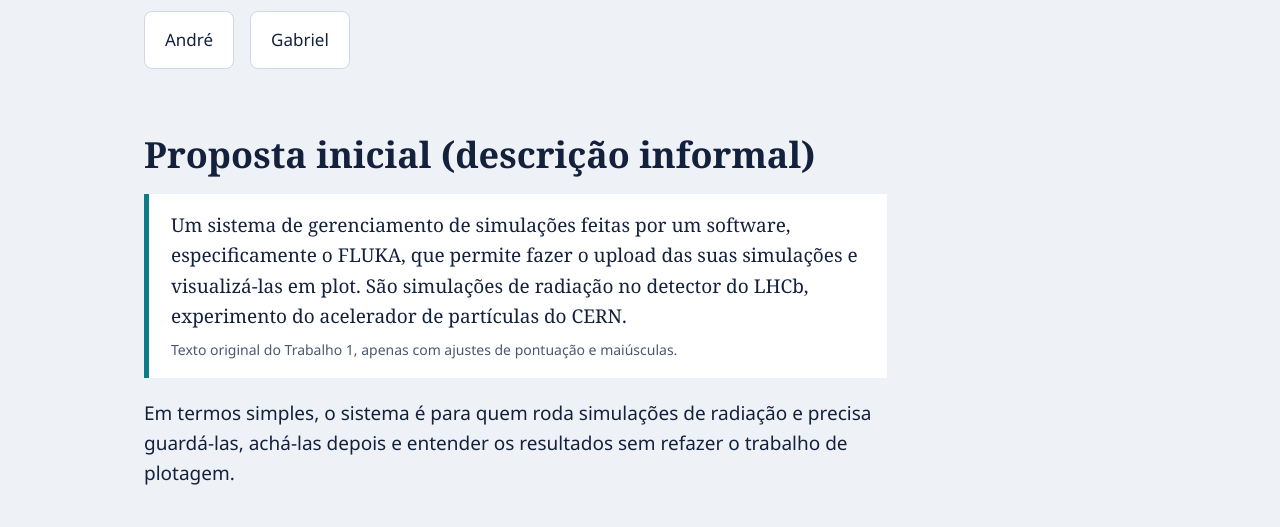
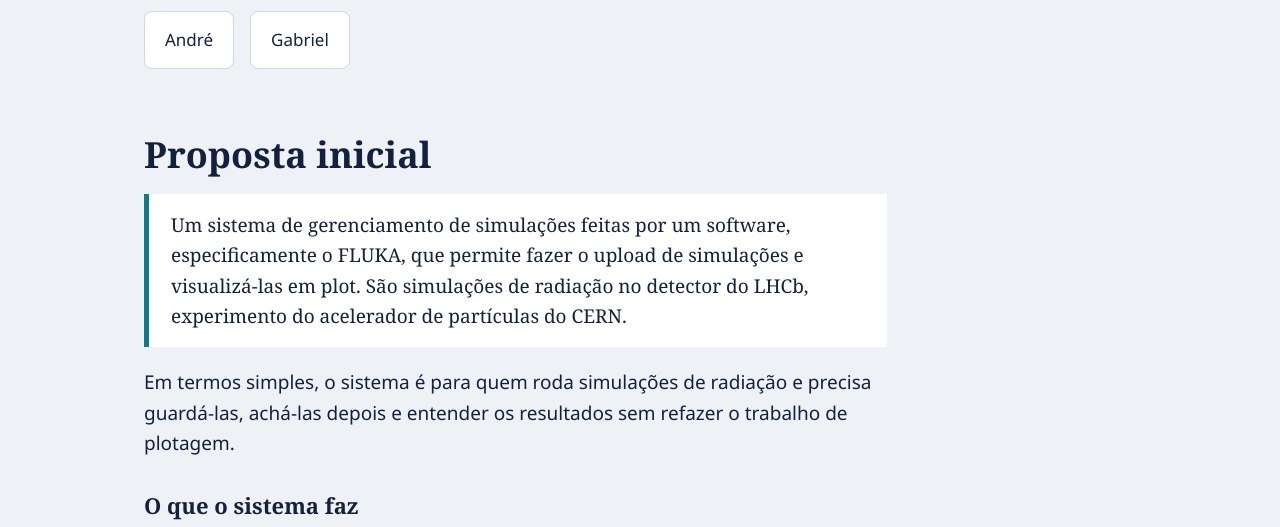
Before and after one commit to pacificoo/radiate, a plain HTML site: page docs/index.html in a window 1280 px wide. Shown: the part 640-1167 px from the top of the page. Drawn offline with Linux system fonts and the light colour scheme.

Commit message:
✏️ Update index.html

```diff
--- a/docs/index.html
+++ b/docs/index.html
@@ -110,10 +110,9 @@ footer{margin-top:56px; padding:26px 0; border-top:1px solid var(--line); backgr
   </section>
 
   <section id="proposta">
-    <h2>Proposta inicial (descrição informal)</h2>
+    <h2>Proposta inicial</h2>
     <blockquote>
-      Um sistema de gerenciamento de simulações feitas por um software, especificamente o FLUKA, que permite fazer o upload das suas simulações e visualizá-las em plot. São simulações de radiação no detector do LHCb, experimento do acelerador de partículas do CERN.
-      <small>Texto original do Trabalho 1, apenas com ajustes de pontuação e maiúsculas.</small>
+      Um sistema de gerenciamento de simulações feitas por um software, especificamente o FLUKA, que permite fazer o upload de simulações e visualizá-las em plot. São simulações de radiação no detector do LHCb, experimento do acelerador de partículas do CERN.
     </blockquote>
     <p class="lead">Em termos simples, o sistema é para quem roda simulações de radiação e precisa guardá-las, achá-las depois e entender os resultados sem refazer o trabalho de plotagem.</p>
     <h3>O que o sistema faz</h3>
```
